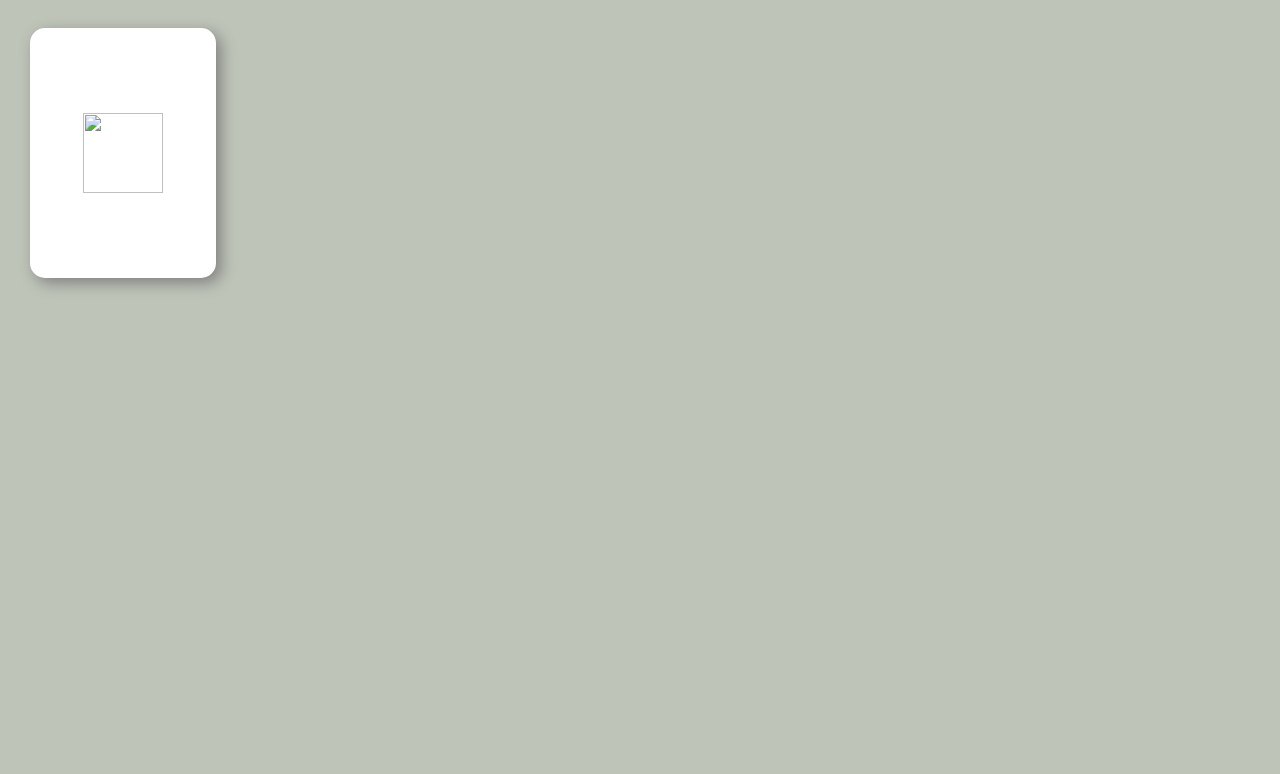
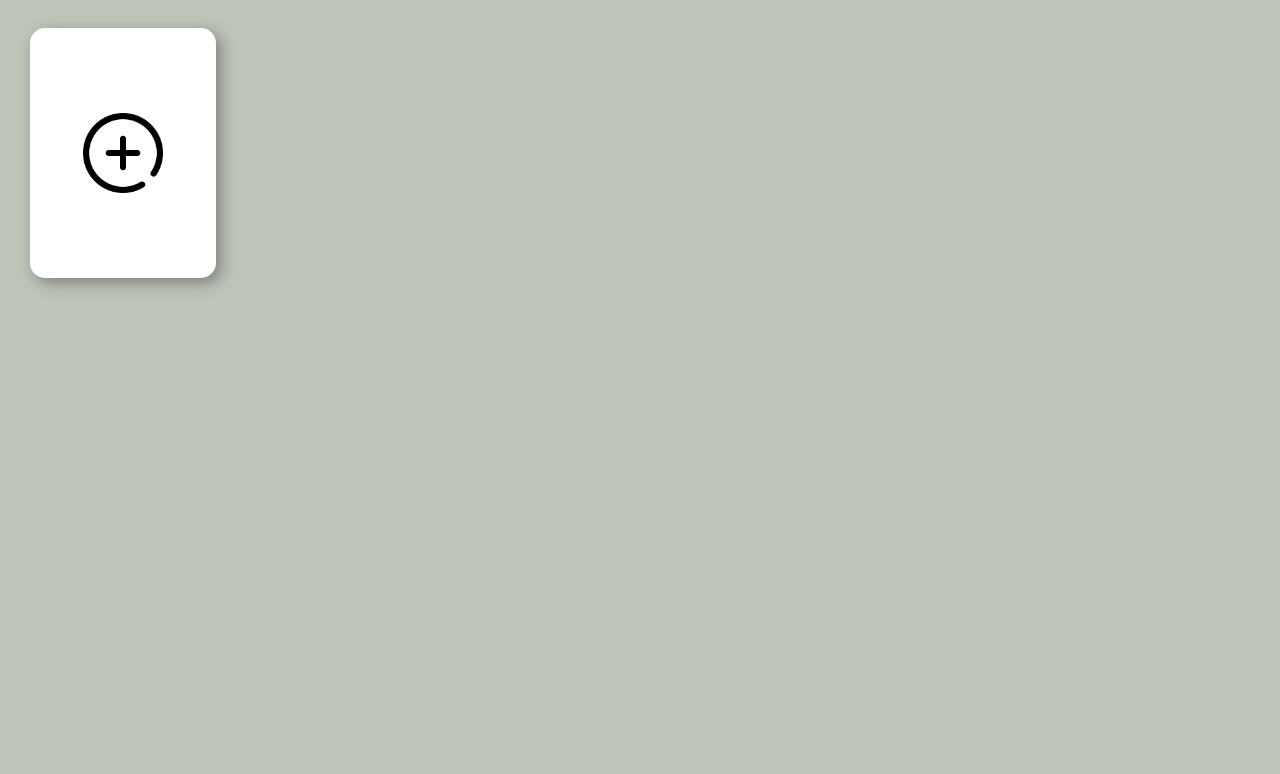
Before and after one commit to AryanSinghal1/notes-taking-website, a plain HTML site: page index.html in a window 1280 px wide. Shown: the part 876-1650 px from the top of the page. Drawn offline with nearby package versions, Linux system fonts and the light colour scheme.

Commit message:
image-fix

```diff
--- a/index.js
+++ b/index.js
@@ -45,7 +45,7 @@ function showNotes() {
   }
   console.log(NoteObj);
   let html = `<div onClick = "dispCreate()" class="note-div">
-  <img src="./plus.png">
+  <img src="./Images/plus.png">
   </div>`;
   NoteObj.forEach((element, index) => {
     html =
@@ -65,7 +65,7 @@ function showNotes() {
   } else {
     allNotes.innerHTML =
     `<div onClick = "dispCreate()" class="note-div">
-    <img src="./plus.png">
+    <img src="./Images/plus.png">
     </div>`;
   }
 }
```
Also changed, not shown: index.html (+1 -1 lines).
